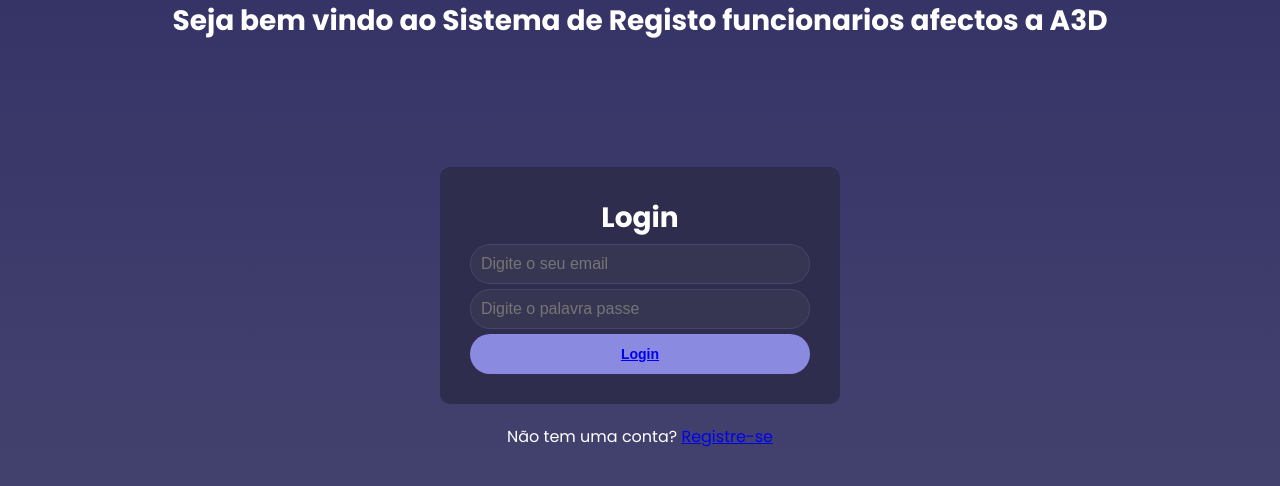
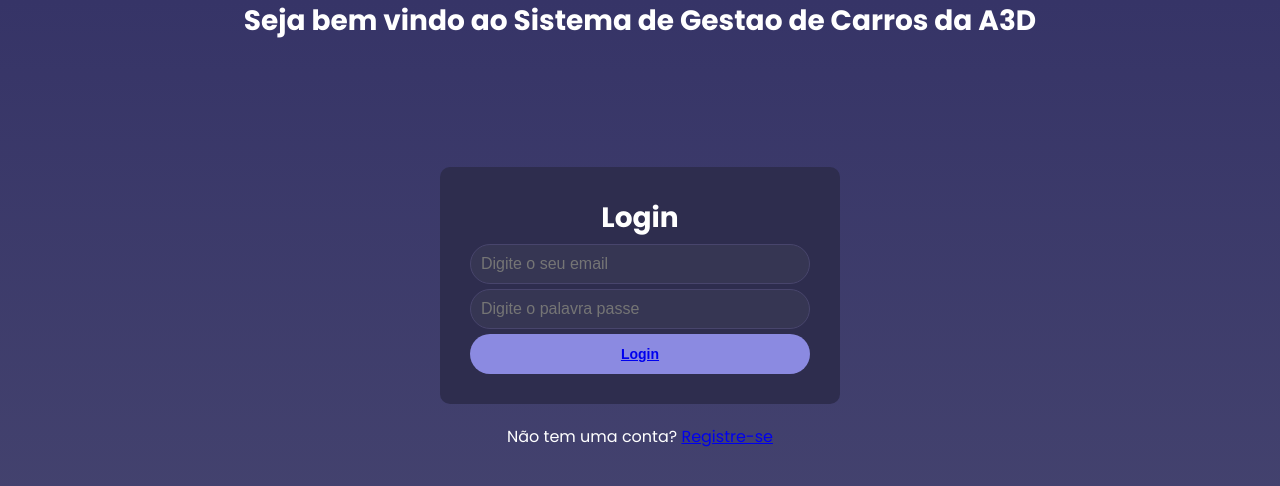
Before and after one commit to AutoMarket2024/cadastrousuario-1, a React (Vite) app: page / in a window 1280 px wide. Shown: the top 486 px of the page. Built offline with nearby package versions, Linux system fonts and the light colour scheme.

Commit message:
trocar o titulo e retirar a proteção da home

```diff
--- a/src/pages/Routes.jsx
+++ b/src/pages/Routes.jsx
@@ -13,7 +13,7 @@ function RoutesComponent() {
   return (
     <Router>
       <div>
-        <h1>Seja bem vindo ao Sistema de Registo funcionarios afectos a A3D</h1>
+        <h1>Seja bem vindo ao Sistema de Gestao de Carros da A3D</h1>
         <br />
         <Routes>
           <Route path="/" element={<SignIn />} />
@@ -21,9 +21,9 @@ function RoutesComponent() {
           <Route
             path="/home"
             element={
-              <ProtectedRoute>
+
                 <Home />
-              </ProtectedRoute>
+
             }
           />
           <Route path="*" element={<h1>Página não encontrada</h1>} />
```
